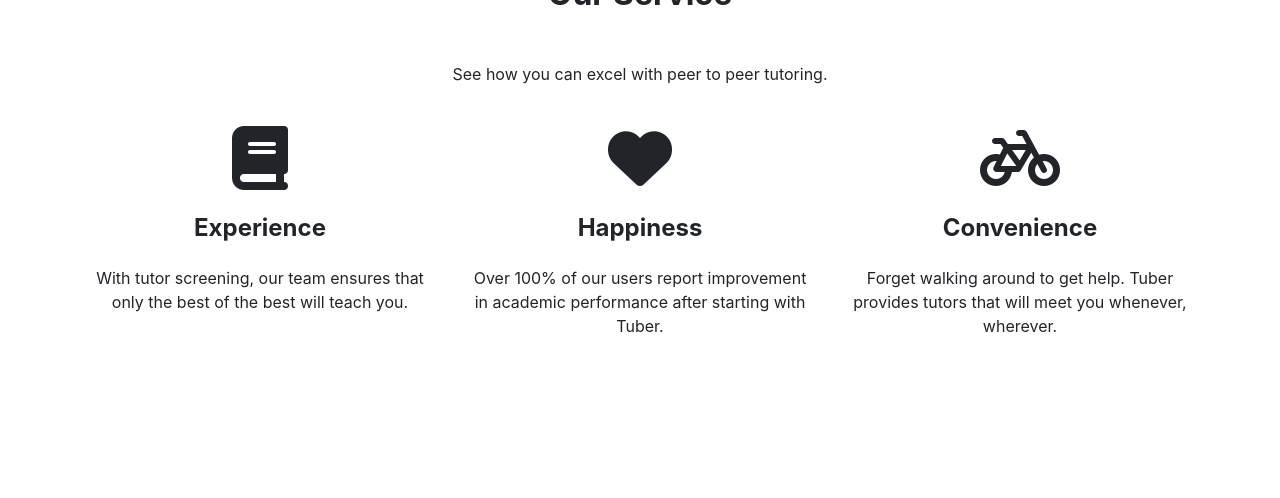
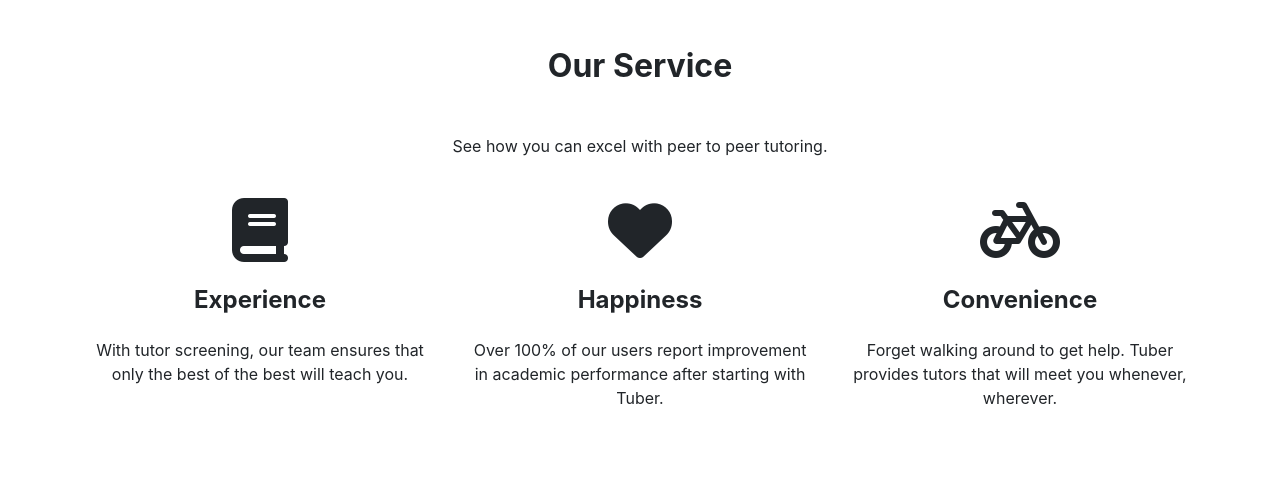
Before and after one commit to timrtyrrell/project-tuber, a Django app: page / in a window 1280 px wide. Shown: the part 410-908 px from the top of the page. Before the commit the page ends 742 px from the top, so only its background shows below. Run offline with Django 3.2, Linux system fonts and the light colour scheme; the visitor is signed in with stand-in values (Sample User, id 1); some libraries are stand-ins or nearby versions.

Commit message:
Styled home page. Removed footer

```diff
--- a/tuber/templates/base.html
+++ b/tuber/templates/base.html
@@ -95,7 +95,7 @@
       </nav>
     </header>
     <main>
-      <div class="container-fluid">
+      <div>
         {% block content %} {% endblock %}
       </div>
     </main>
```
Also changed, not shown: loginGoogle/templates/loginGoogle/home.html (+5 -24 lines).
